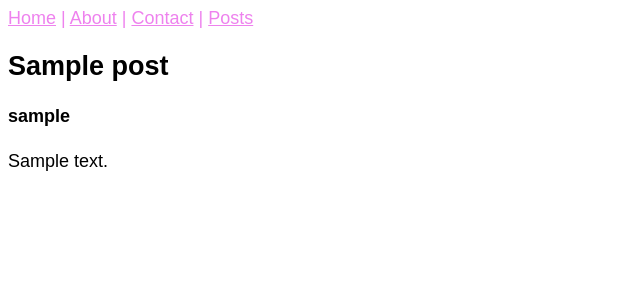
After one commit to patrick-meehan-1/furniture-store, a Django app: template furniture_store/posts/templates/post_detail.html in a window 1280 px wide. The commit adds this page. Shown: the top 300 px of the page, without its empty margins (0-640 px from the left). Run offline with Django 3.2, Linux system fonts and the light colour scheme; the template is opened without the code that fills it: most values are stand-ins (such as "Sample title", 1, 10 or a date in 2020); some web fonts are replaced.

Commit message:
Added post_details pages and links on the posts pages

```diff
--- /dev/null
+++ b/furniture_store/posts/templates/post_detail.html
@@ -0,0 +1,10 @@
+{% extends 'base.html' %}
+
+        {% block title%} Post Detail Page {% endblock title %}
+    {% block content %}
+    <div class="post-entry">
+        <h2>{{post.title}}</h2>
+        <h4>{{post.author.username}}</h4>
+        <p>{{post.body}}</p>
+    </div>
+    {% endblock content %}
--- a/furniture_store/posts/templates/posts.html
+++ b/furniture_store/posts/templates/posts.html
@@ -7,7 +7,7 @@
 
     {% for post in all_posts_list %}
     <div class="post-entry">
-    <h2><a href="">{{ post.title }}</h2></a>
+    <h2><a href="{% url 'post_detail' post.pk %}">{{ post.title }}</h2></a>
     <p>{{ post.body }}</p>
     </div>
     {% endfor %}
--- a/furniture_store/posts/urls.py
+++ b/furniture_store/posts/urls.py
@@ -1,6 +1,7 @@
 from django.urls import path
-from .views import PostPageView
+from .views import PostPageView, PostDetailView
 
 urlpatterns = [
     path('', PostPageView.as_view(), name='posts'),
+    path('post/<int:pk>/', PostDetailView.as_view(), name='post_detail'),
 ]
--- a/furniture_store/posts/views.py
+++ b/furniture_store/posts/views.py
@@ -1,4 +1,4 @@
-from django.views.generic import ListView
+from django.views.generic import ListView, DetailView
 from .models import Post
 
 
@@ -6,3 +6,7 @@ class PostPageView(ListView):
     model = Post
     template_name = 'posts.html'
     context_object_name = "all_posts_list"
+
+class PostDetailView(DetailView):
+    model = Post
+    template_name = 'post_detail.html'
```
